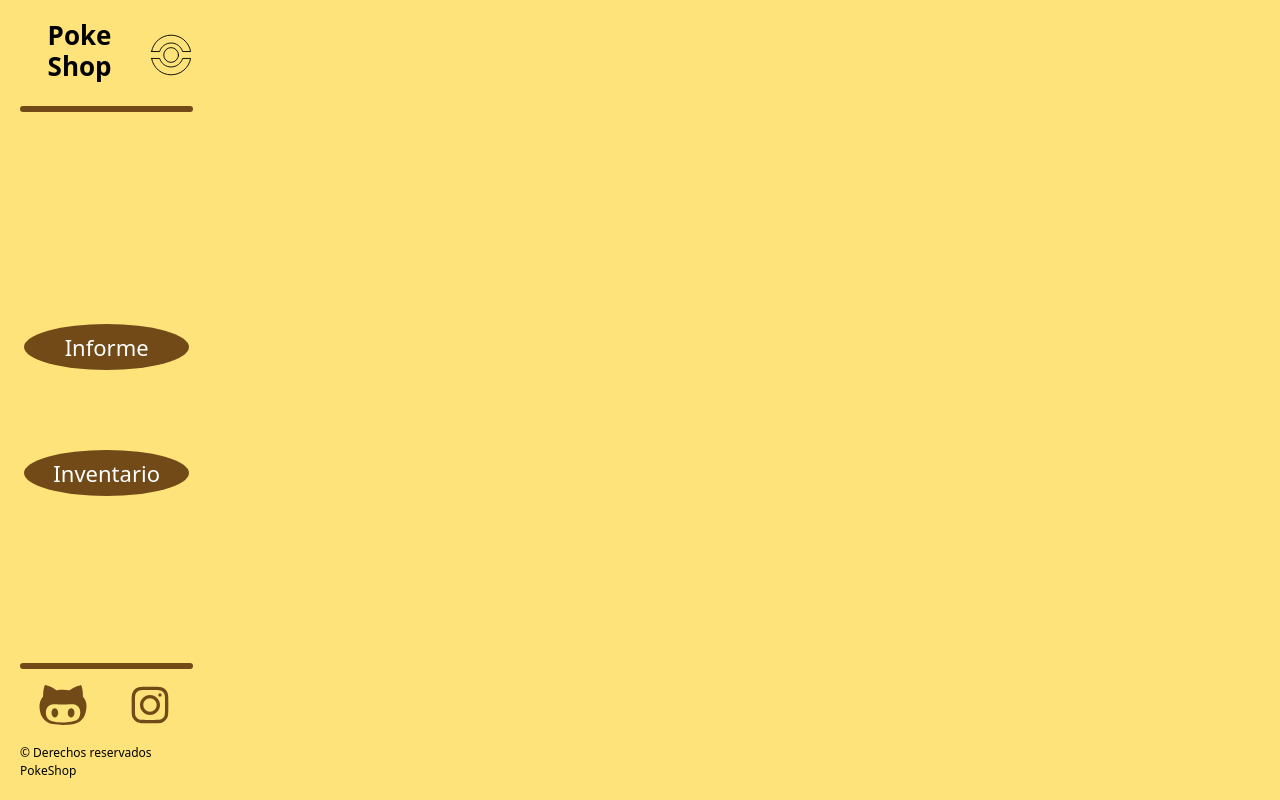
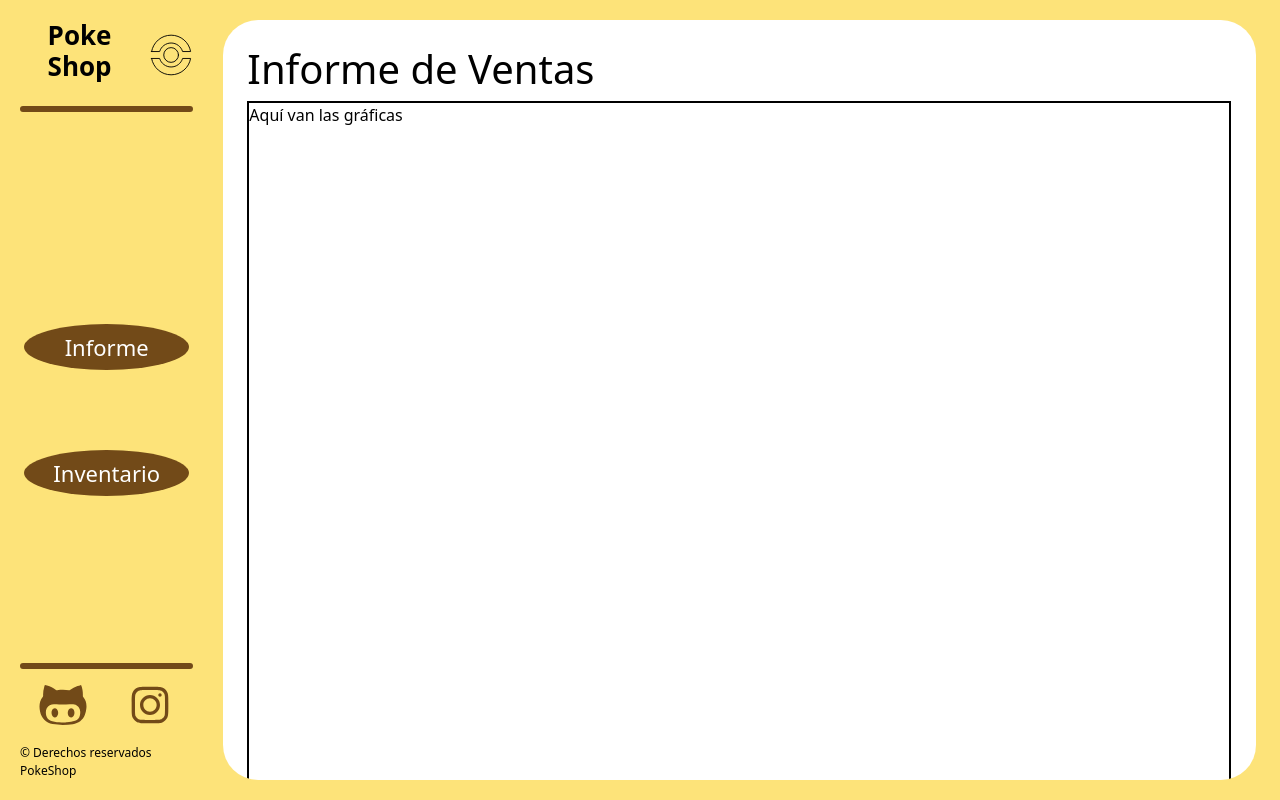
Before and after one commit to KokorikoFC/PokeShop, a Svelte app: page / in a window 1280 px wide. Built offline with nearby package versions, Linux system fonts and the light colour scheme.

Commit message:
Añadir ruta por defecto

```diff
--- a/src/App.svelte
+++ b/src/App.svelte
@@ -30,13 +30,15 @@
         class="mainContent row d-flex align-items-center justify-content-center"
     >
         <Router>
+            <Route path="/">
+                <Informes cols="col-lg-10 col-sm-12 order-1 order-lg-2" />
+            </Route>
             <Route path="/informes">
                 <Informes cols="col-lg-10 col-sm-12 order-1 order-lg-2" />
             </Route>
             <Route path="/inventario">
-        <Productos/>
+                <Productos />
             </Route>
         </Router>
-
     </div>
 </main>
--- a/src/paginas/informes.svelte
+++ b/src/paginas/informes.svelte
@@ -19,9 +19,9 @@
         }
         .graficas {
             height: 200vh;
-            width: 80vw;
-            background-color: rgb(255, 255, 255);
+            width: 100%;
             margin: 0 auto;
+            border: 2px solid black;
         }
 
         main::-webkit-scrollbar {
@@ -39,6 +39,7 @@
 
 <main class={cols}>
     <h1>Informe de Ventas</h1>
-    <p>Aquí puedes mostrar un informe detallado...</p>
-    <div class="graficas"></div>
+    <div class="graficas">
+        <p>Aquí van las gráficas</p>
+    </div>
 </main>
```
Lines whose indentation alone changed are shown as unchanged.
